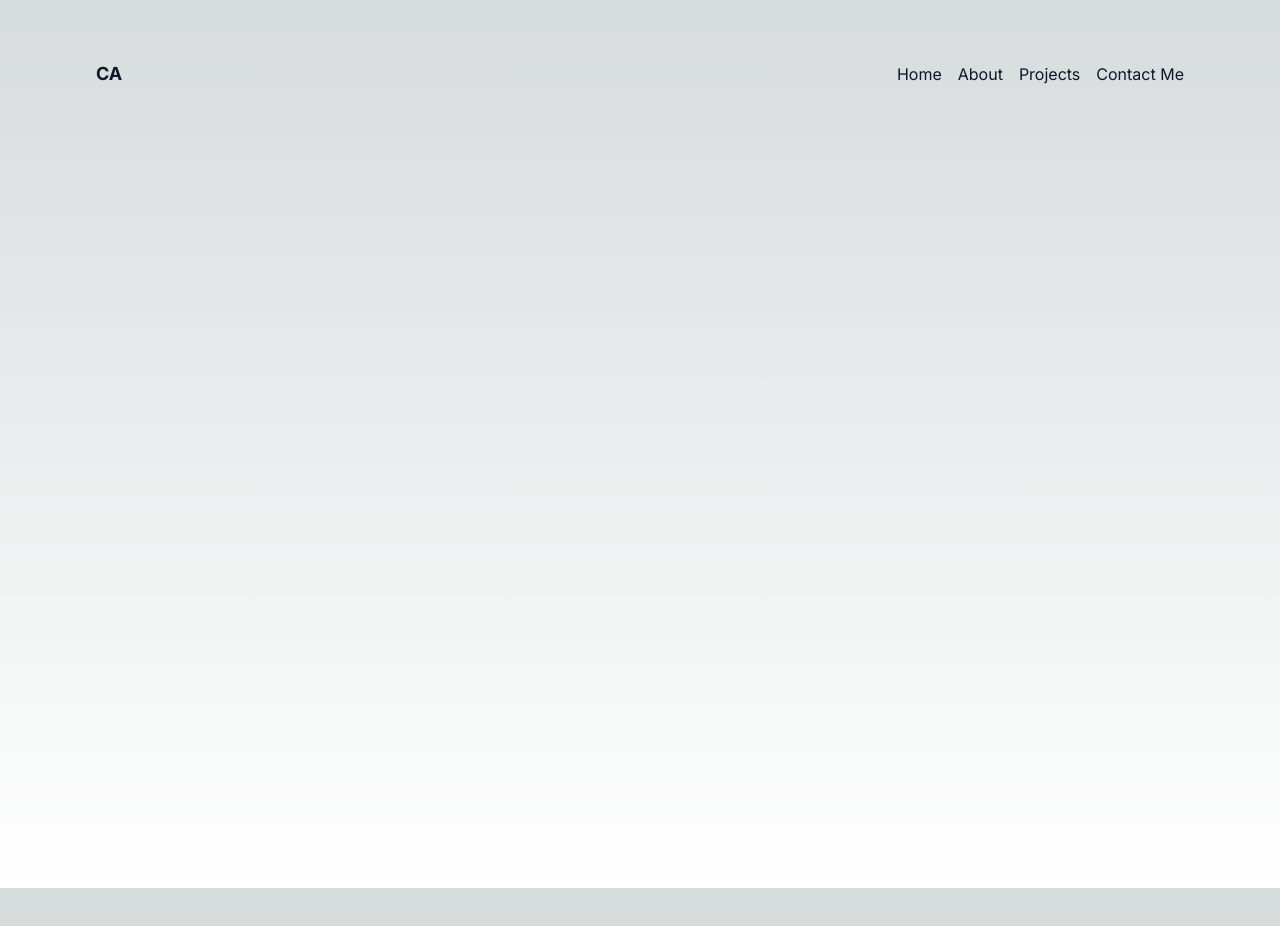
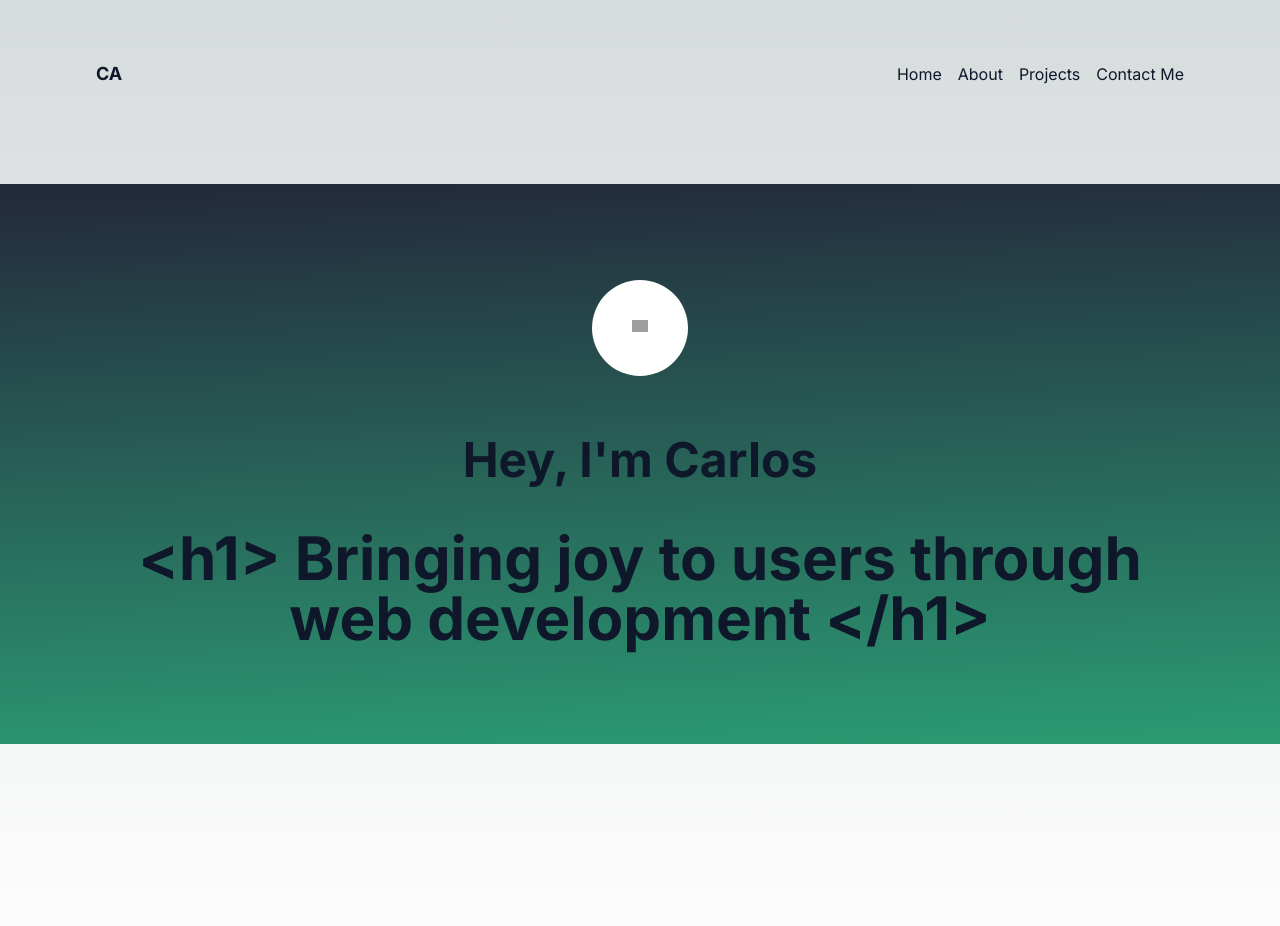
Before and after one commit to CeeJay-RD/my-portfolio, a Next.js app: page / in a window 1280 px wide. Shown: the top 926 px of the page. Before the commit the page ends 888 px from the top, so only its background shows below. Built offline with nearby package versions, Linux system fonts and the light colour scheme; grey boxes are pictures that could not be loaded.

Commit message:
added first section

```diff
--- a/src/app/page.tsx
+++ b/src/app/page.tsx
@@ -2,8 +2,16 @@ import Image from 'next/image'
 export default function Home() {
   return (
 
-    <main className="flex min-h-screen flex-col items-center justify-between p-24">
-
+    <main className="flex min-h-screen flex-col items-center justify-between mt-24">
+      <section className=' p-24 bg-gradient-dark w-full h-full flex flex-col items-center justify-center'>
+        <div className='flex flex-col gap-11 items-center '>
+          <div className=' bg-white rounded-full p-10 w-24 h-24'>
+            <img src="public\thumbs-up-memoji.png" alt="memoji-thumbsup" className='' />
+          </div>
+          <h3 className='text-5xl font-bold	 mt-4'>Hey, I'm <span>Carlos</span></h3>
+          <h1 className='text-6xl text-center font-bold'> &lt;h1&gt; Bringing joy to users through web development &lt;/h1&gt; </h1>
+        </div>
+      </section>
     </main>
   )
 }
```
